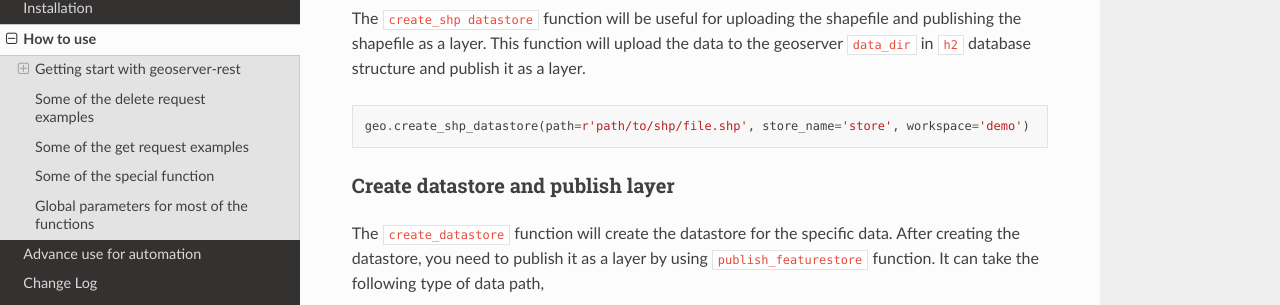
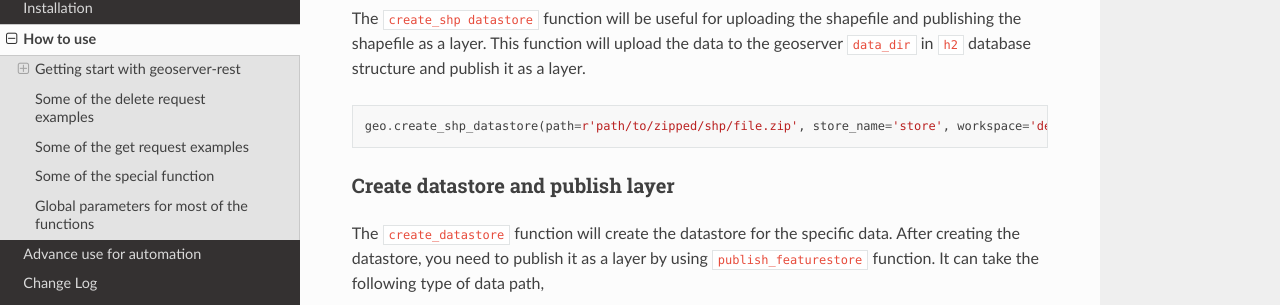
Before and after one commit to gicait/geoserver-rest, a Sphinx documentation site: the page built from docs/source/how_to_use.rst, in a window 1280 px wide and 900 px high, scrolled down 1228 px. Shown: the part 141-446 px from the top of the window. Built offline with Sphinx 7.4.7 and the Read the Docs theme 2.0.0, drawn with Linux system fonts in a browser that asks for light colours.

Commit message:
Update how_to_use.rst

```diff
--- a/docs/source/how_to_use.rst
+++ b/docs/source/how_to_use.rst
@@ -68,7 +68,7 @@ The ``create_shp datastore`` function will be useful for uploading the shapefile
 
 .. code-block:: python3
 
-    geo.create_shp_datastore(path=r'path/to/shp/file.shp', store_name='store', workspace='demo')
+    geo.create_shp_datastore(path=r'path/to/zipped/shp/file.zip', store_name='store', workspace='demo')
 
 
 Create datastore and publish layer
```
